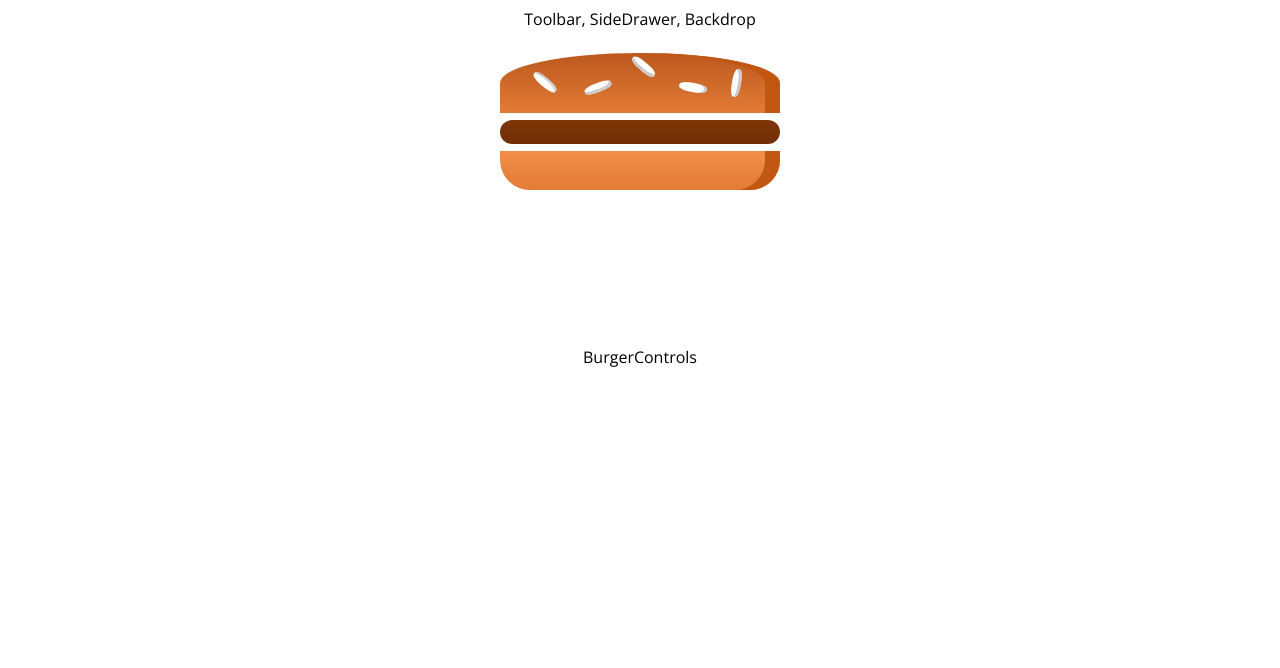
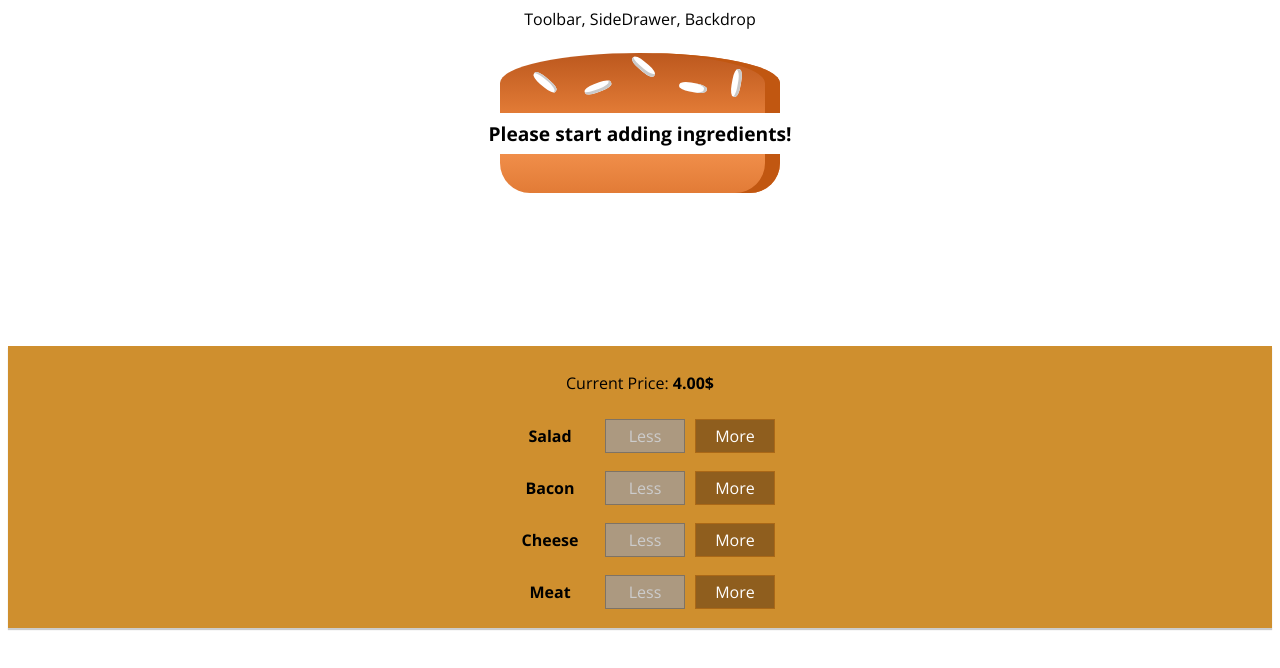
Before and after one commit to MudassirAhmedShaik/BurgerProject_React, a React (Create React App) app: page / in a window 1280 px wide. Shown: the top 668 px of the page. Built offline with nearby package versions, Linux system fonts and the light colour scheme.

Commit message:
16 Mar 2020- 1

```diff
--- /dev/null
+++ b/src/components/BuidControls/BuildControl/BuildControl.js
@@ -0,0 +1,23 @@
+import React from "react";
+import classes from "./BuildControl.module.css";
+
+const BuildControl = props => {
+  return (
+    <div className={classes.BuildControl}>
+      <div className={classes.Label}>{props.Label}</div>
+      <button
+        className={classes.Less}
+        onClick={props.removed}
+        disabled={props.disabled}
+      >
+        {" "}
+        Less
+      </button>
+      <button className={classes.More} onClick={props.added}>
+        More
+      </button>
+    </div>
+  );
+};
+
+export default BuildControl;
--- /dev/null
+++ b/src/components/BuidControls/BuildControl/BuildControl.module.css
@@ -0,0 +1,58 @@
+.BuildControl {
+  display: flex;
+  justify-content: space-between;
+  align-items: center;
+  margin: 5px 0;
+}
+
+.BuildControl button {
+  display: block;
+  font: inherit;
+  padding: 5px;
+  margin: 0 5px;
+  width: 80px;
+  border: 1px solid #aa6817;
+  cursor: pointer;
+  outline: none;
+}
+
+.BuildControl button:disabled {
+  background-color: #ac9980;
+  border: 1px solid #7e7365;
+  color: #ccc;
+  cursor: default;
+}
+
+.BuildControl button:hover:disabled {
+  background-color: #ac9980;
+  color: #ccc;
+  cursor: not-allowed;
+}
+
+.Label {
+  padding: 10px;
+  font-weight: bold;
+  width: 80px;
+}
+
+.BuildControl .Less {
+  background-color: #d39952;
+  color: white;
+}
+
+.BuildControl .More {
+  background-color: #8f5e1e;
+  color: white;
+}
+
+.BuildControl .Less:hover,
+.BuildControl .Less:active {
+  background-color: #daa972;
+  color: white;
+}
+
+.BuildControl .More:hover,
+.BuildControl .More:active {
+  background-color: #99703f;
+  color: white;
+}
--- /dev/null
+++ b/src/components/BuidControls/BuildControls.js
@@ -0,0 +1,31 @@
+import React from "react";
+import BuildControl from "./BuildControl/BuildControl";
+import classes from "./BuildControls.module.css";
+
+const controls = [
+  { label: "Salad", type: "salad" },
+  { label: "Bacon", type: "bacon" },
+  { label: "Cheese", type: "cheese" },
+  { label: "Meat", type: "meat" }
+];
+
+const BuildControls = props => (
+  <div className={classes.BuildControls}>
+    <p>
+      Current Price: <strong>{props.Price.toFixed(2)}$</strong>
+    </p>
+    {controls.map(ctrl => {
+      return (
+        <BuildControl
+          Label={ctrl.label}
+          key={ctrl.label}
+          added={() => props.added(ctrl.type)}
+          removed={() => props.removed(ctrl.type)}
+          disabled={props.disableInfo[ctrl.type]}
+        />
+      );
+    })}
+  </div>
+);
+
+export default BuildControls;
--- /dev/null
+++ b/src/components/BuidControls/BuildControls.module.css
@@ -0,0 +1,10 @@
+.BuildControls {
+  width: 100%;
+  display: flex;
+  flex-flow: column;
+  align-items: center;
+  background-color: #cf8f2e;
+  box-shadow: 0 2px 1px #ccc;
+  margin: auto;
+  padding: 10px 0;
+}
--- a/src/components/Layout/Layout.js
+++ b/src/components/Layout/Layout.js
@@ -5,6 +5,7 @@
 const Layout = props => (
   <Auxiliary>
     <div>Toolbar, SideDrawer, Backdrop</div>
+    {/* <div><strong>Anchal's Burgers</strong></div> */}
     <main className={classes.Content}>{props.children}</main>
   </Auxiliary>
 );
--- a/src/containers/BurgerBuilder/BurgerBuilder.js
+++ b/src/containers/BurgerBuilder/BurgerBuilder.js
@@ -1,6 +1,14 @@
 import React, { Component } from "react";
 import Auxiliary from "../../hoc/Auxiliary";
 import Burger from "../../components/Burger/Burger";
+import BuildControls from "../../components/BuidControls/BuildControls";
+
+const INGREDIENTS_PRICE = {
+  salad: 0.4,
+  bacon: 0.7,
+  meat: 1.3,
+  cheese: 0.3
+};
 
 class BurgerBuilder extends Component {
   state = {
@@ -8,14 +16,48 @@
       salad: 0,
       bacon: 0,
       cheese: 0,
-      meat: 1
+      meat: 0
+    },
+    totalPrice: 4
+  };
+
+  addIngredientHandler = type => {
+    const NewIgCount = this.state.ingredients[type] + 1;
+    const NewIgs = { ...this.state.ingredients };
+    NewIgs[type] = NewIgCount;
+    const NewPrice = this.state.totalPrice + INGREDIENTS_PRICE[type];
+    this.setState({
+      ingredients: NewIgs,
+      totalPrice: NewPrice
+    });
+  };
+
+  removeIngredientHandler = type => {
+    if (this.state.ingredients[type] <= 0) return;
+    const NewIgCount = this.state.ingredients[type] - 1;
+    const NewIgs = { ...this.state.ingredients };
+    NewIgs[type] = NewIgCount;
+    const NewPrice = this.state.totalPrice - INGREDIENTS_PRICE[type];
+    this.setState({
+      ingredients: NewIgs,
+      totalPrice: NewPrice
+    });
+  };
+
+  render() {
+    const disableInfo = { ...this.state.ingredients };
+    for (let key in disableInfo) {
+      disableInfo[key] = disableInfo[key] <= 0;
     }
-  };
-  render() {
     return (
       <Auxiliary>
         <Burger ingredients={this.state.ingredients} />
-        <div>BurgerControls</div>
+        <BuildControls
+          added={this.addIngredientHandler}
+          removed={this.removeIngredientHandler}
+          disableInfo={disableInfo}
+          Price={this.state.totalPrice}
+        />
       </Auxiliary>
     );
   }
```
